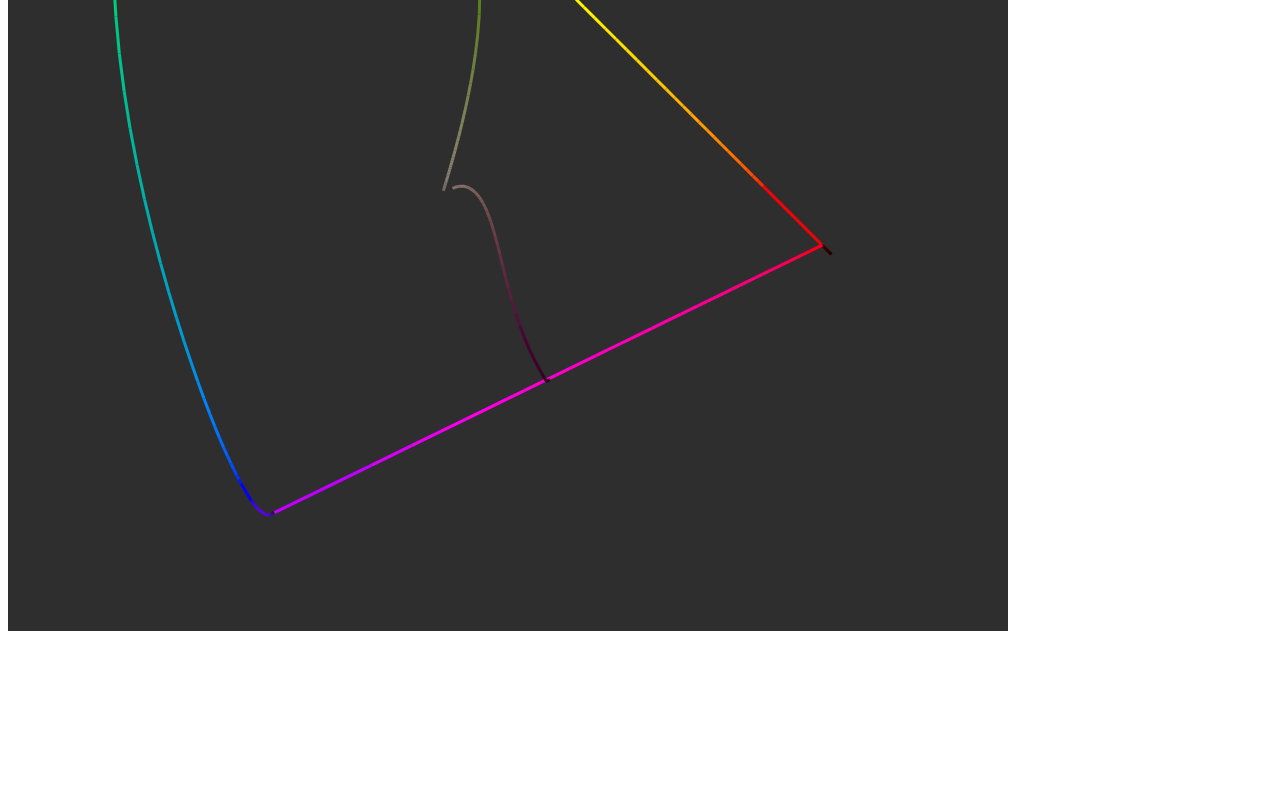
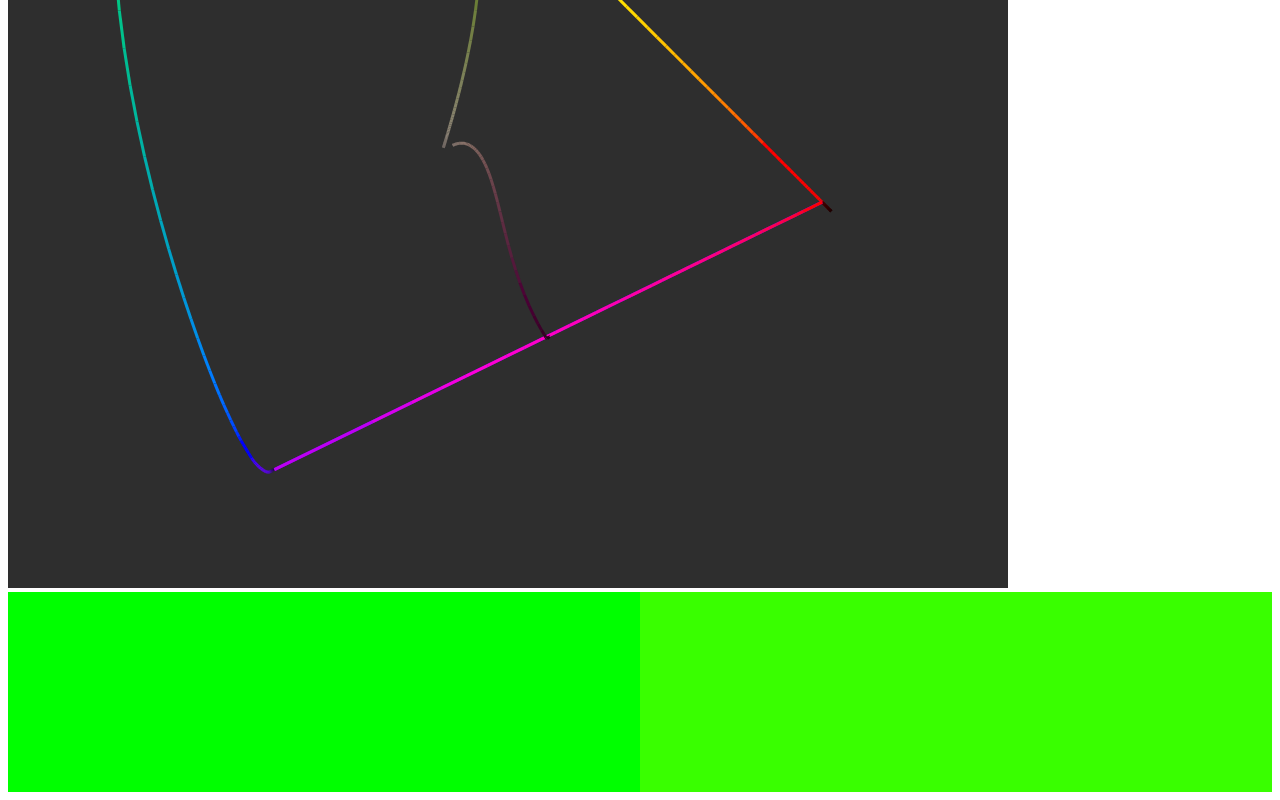
Before and after one commit to Smilebags/spectral-utilities, a website with bundled scripts: page src/entrypoint/gamut-mapping/index.html in a window 1280 px wide. Shown: the part 485-1285 px from the top of the page. Before the commit the page ends 1128 px from the top, so only its background shows below. Built offline with nearby package versions, Linux system fonts and the light colour scheme.

Commit message:
Add split swatch

```diff
--- a/src/Colour.ts
+++ b/src/Colour.ts
@@ -4,7 +4,7 @@ import ColourConverter from "./ColourConverter.js";
 import { clamp, lerp, mapValue } from "./Util.js";
 import { Spectrum } from "./types/index.js";
 
-export type ColourSpace = 'REC.709' | 'XYZ' | 'xyY';
+export type ColourSpace = 'REC.709' | 'XYZ' | 'xyY' | 'sRGB';
 
 export default class Colour {
   constructor(
@@ -89,6 +89,10 @@ export default class Colour {
     return this.triplet.x + this.triplet.y + this.triplet.z;
   }
 
+  get allPositive(): boolean {
+    return this.triplet.x >= 0 && this.triplet.y >= 0 && this.triplet.z >= 0;
+  }
+
   toxyY(): Colour {
     if (this.colourSpace !== 'XYZ') {
       throw 'Not supported';
@@ -100,11 +104,47 @@ export default class Colour {
     if (this.colourSpace == 'REC.709') {
       return this;
     }
-    if (this.colourSpace !== 'XYZ') {
-      throw 'Not supported';
+    if (this.colourSpace === 'XYZ') {
+      const tripletInRec709 = ColourConverter.xyzToRec709(this.triplet);
+      return new Colour(tripletInRec709, 'REC.709');
     }
-    const tripletInRec709 = ColourConverter.xyzToRec709(this.triplet);
-    return new Colour(tripletInRec709, 'REC.709');
+    throw 'Not supported';
+  }
+
+  tosRGB(): Colour {
+    if (this.colourSpace == 'sRGB') {
+      return this;
+    }
+    if (this.colourSpace == 'REC.709') {
+      return new Colour(
+        new Vec3(
+          this.triplet.x ** 2.2,
+          this.triplet.y ** 2.2,
+          this.triplet.z ** 2.2,
+        ),
+        'sRGB',
+      );
+    }
+    if (this.colourSpace === 'XYZ') {
+      const tripletInRec709 = ColourConverter.xyzToRec709(this.triplet);
+      return new Colour(
+        new Vec3(
+          tripletInRec709.x ** 2.2,
+          tripletInRec709.y ** 2.2,
+          tripletInRec709.z ** 2.2,
+        ),
+        'sRGB',
+      );
+    }
+    throw 'Not supported';
+  }
+
+  get hex(): string {
+    const sRGBColur = this.tosRGB();
+    const r = Math.round(clamp(sRGBColur.triplet.x, 0, 1) * 255);
+    const g = Math.round(clamp(sRGBColur.triplet.y, 0, 1) * 255);
+    const b = Math.round(clamp(sRGBColur.triplet.z, 0, 1) * 255);
+    return `#${r.toString(16).padStart(2, '0')}${g.toString(16).padStart(2, '0')}${b.toString(16).padStart(2, '0')}`;
   }
 
   clamp(): Colour {
--- a/src/entrypoint/gamut-mapping/index.html
+++ b/src/entrypoint/gamut-mapping/index.html
@@ -9,6 +9,13 @@
     <style>
         input {
             width: 100%;
+        }
+
+        .swatches {
+            width: 100%;
+            display: grid;
+            grid-template-columns: 1fr 1fr;
+            height: 200px;
         }
     </style>
 </head>
@@ -32,6 +39,7 @@
         value="0.5"
     >
     <input
+        style="display: none"
         type="range"
         name="desaturation"
         id="desaturation"
@@ -40,8 +48,12 @@
         step="0.001"
         value="0.5"
     >
+    Mode: <button id="mode">saturation</button>
     <button id="sweep">Sweep values</button><br />
-    Mode: <button id="mode">saturation</button><br />
     <canvas></canvas>
+    <div class="swatches">
+        <div class="swatch" id="abneySwatch"></div>
+        <div class="swatch" id="gaussianSwatch"></div>
+    </div>
 </body>
 </html>
--- a/src/entrypoint/gamut-mapping/index.ts
+++ b/src/entrypoint/gamut-mapping/index.ts
@@ -19,8 +19,13 @@ const CANVAS_SIZE = 1000;
 const locusEl = document.querySelector('#locusWavelength') as HTMLInputElement;
 const pinkProgressEl = document.querySelector('#pinkProgress') as HTMLInputElement;
 const desaturationEl = document.querySelector('#desaturation') as HTMLInputElement;
+
 const modeEl = document.querySelector('#mode') as HTMLButtonElement;
 const sweepEl = document.querySelector('#sweep') as HTMLButtonElement;
+
+const abneySwatchEl = document.querySelector('#abneySwatch') as HTMLDivElement;
+const gaussianSwatchEl = document.querySelector('#gaussianSwatch') as HTMLDivElement;
+
 const canvasEl = document.querySelector('canvas')!;
 const canvasOutput = new CanvasOutput(canvasEl, CANVAS_SIZE, CANVAS_SIZE, false, 2.2, 0.18);
 
@@ -153,6 +158,23 @@ function renderSaturation() {
       return gaussianWideningStrategy.desaturate(pinkProgress, desaturationAmount);
     });
   drawPoints(pinkDesaturationSamples);
+  fillSwatches(lobeDesaturationSamples);
+}
+
+function fillSwatches(samples: Colour[]) {
+  // abney
+  const clippedColour = samples[1].toRec709().normalise().clamp();
+  abneySwatchEl.style.backgroundColor = clippedColour.hex;
+
+  // gaussian
+  for (let i = 1; i < samples.length; i++) {
+    const sample = samples[i];
+    if (sample.toRec709().allPositive) {
+      console.log(sample.toRec709().normalise().hex);
+      gaussianSwatchEl.style.backgroundColor = sample.toRec709().normalise().hex;
+      break;
+    }
+  }
 }
 
 
```
